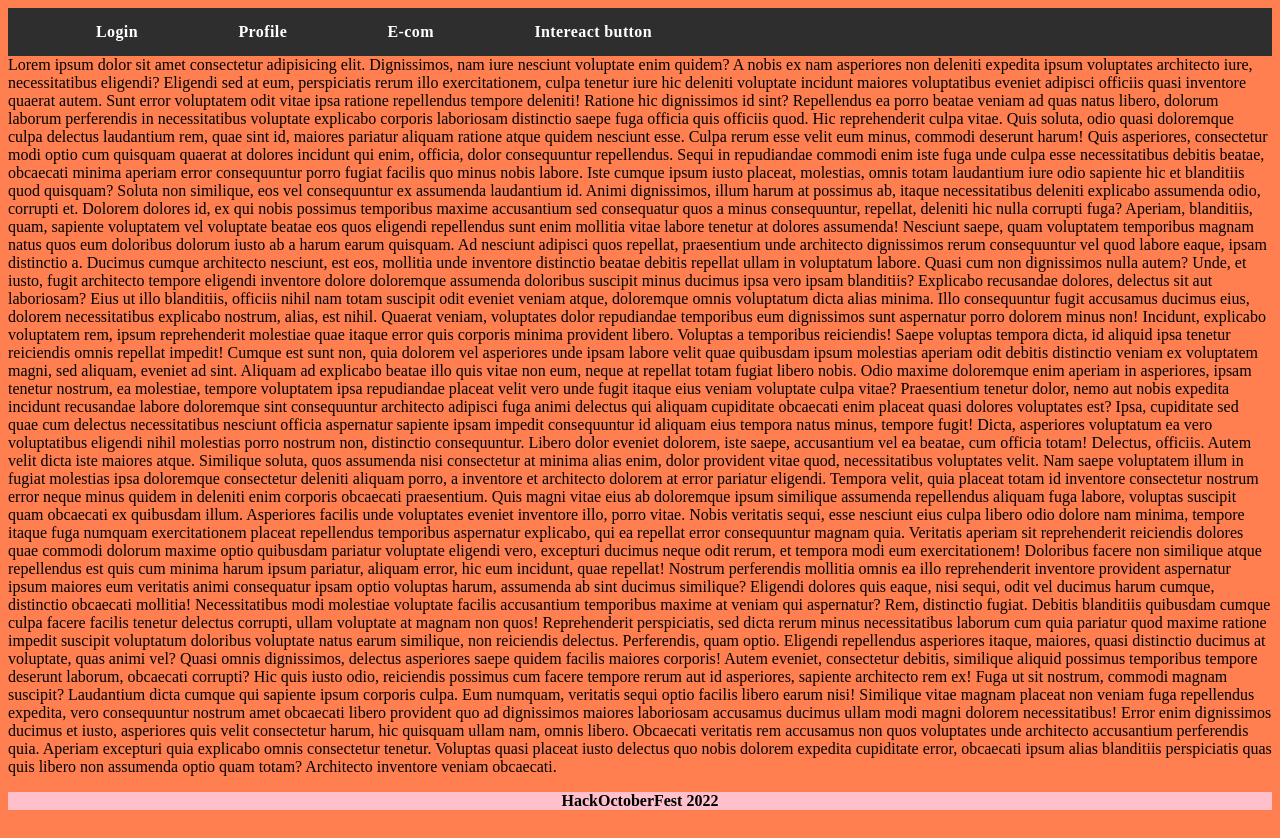
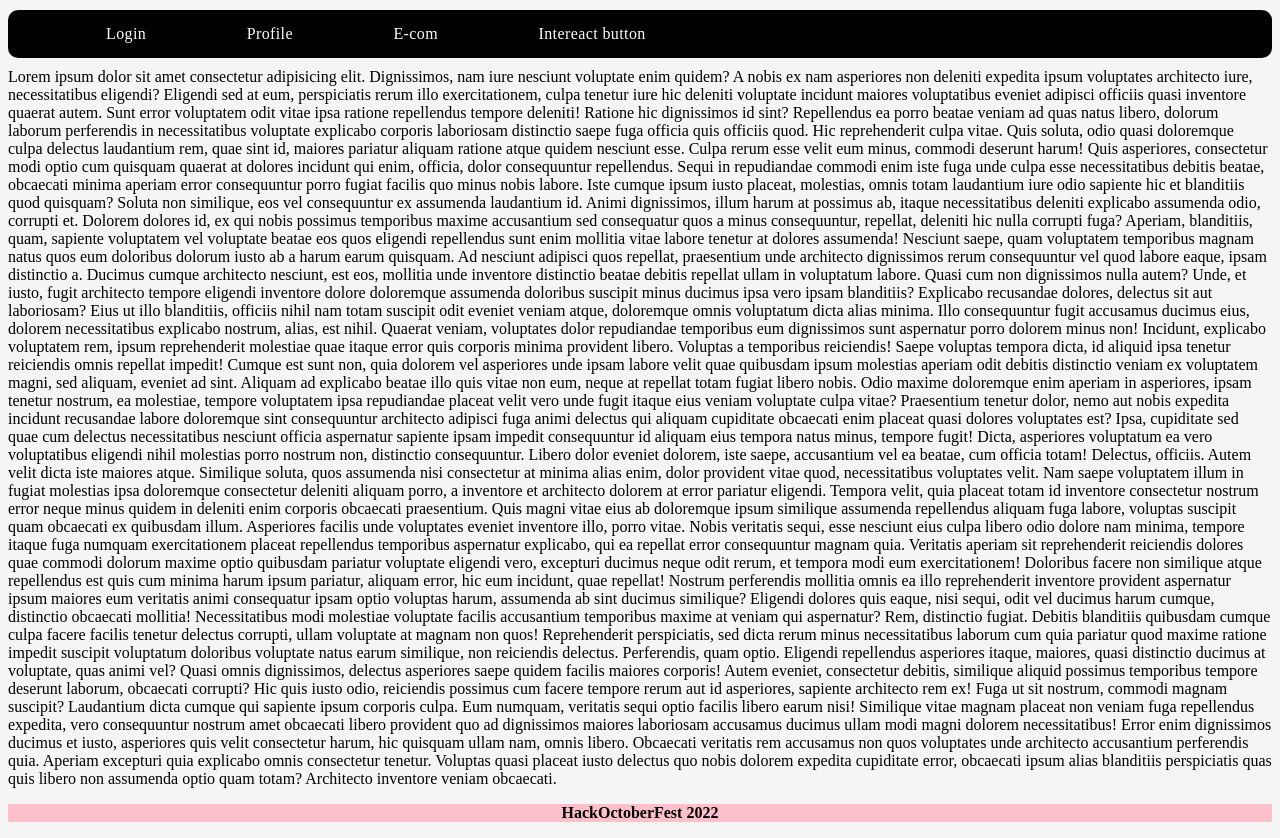
Before and after one commit to Anant7393/HackOctoberFest-2022, a plain HTML site: page index.html in a window 1280 px wide. Drawn offline with nearby package versions, Linux system fonts and the light colour scheme.

Commit message:
Update style.css

```diff
--- a/style.css
+++ b/style.css
@@ -1,7 +1,7 @@
-.navbar-fixed {
+/* .navbar-fixed {
     position: fixed;
     top: -3em;
-}
+} */
 
 
 /*----------------------
@@ -10,20 +10,21 @@
     ----------------------*/
 
 nav {
-    width: 100%;
-    color: #bbb;
-    background: #2e2e2e;
-    font-weight: bold;
+    width:100%;
+    color: rgb(255, 252, 252);
+    background: #000000;
+    font-weight: 50px;
     letter-spacing: 0.025em;
+    border-radius: 10px;
 }
 
 nav ul {
-    margin: 0;
+    margin: 10px;
 }
 
 nav ul li a {
     color: white;
-    text-decoration: none;
+    text-decoration:dotted;
 }
 
 nav ul li {
@@ -33,7 +34,7 @@ nav ul li {
 }
 
 nav ul li:hover {
-    background: #00939C;
+    background:grey;
 }
 
 
@@ -42,7 +43,7 @@ nav ul li:hover {
     ----------------------*/
 
 body {
-    background: coral;
+    background:whitesmoke;
 }
 
 
@@ -56,11 +57,12 @@ body {
 }
 
 .two {
-    height: 3000px;
+    height: fit-content;
+    font-family:'Trebuchet MS', 'Lucida Sans Unicode', 'Lucida Grande', 'Lucida Sans', Arial, sans-serif;
 }
 .two{
     width: 100%;
-    display: flex;
+    display:flexbox;
     text-align: center;
-    justify-content: center;
+     justify-content: center;
 }
```
